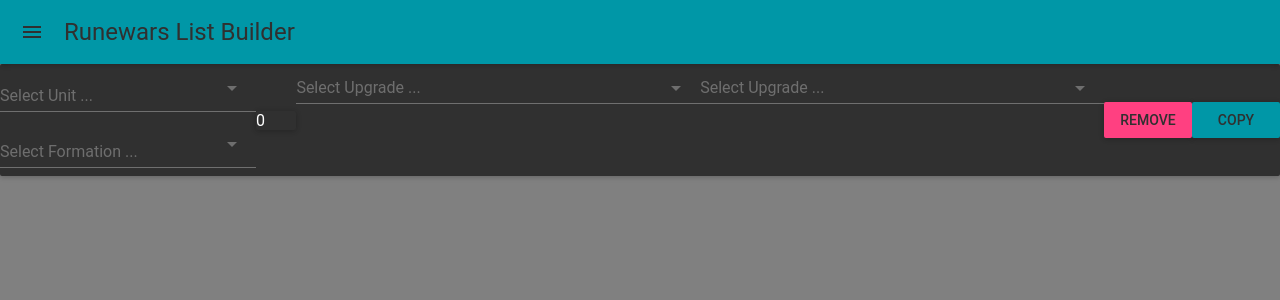
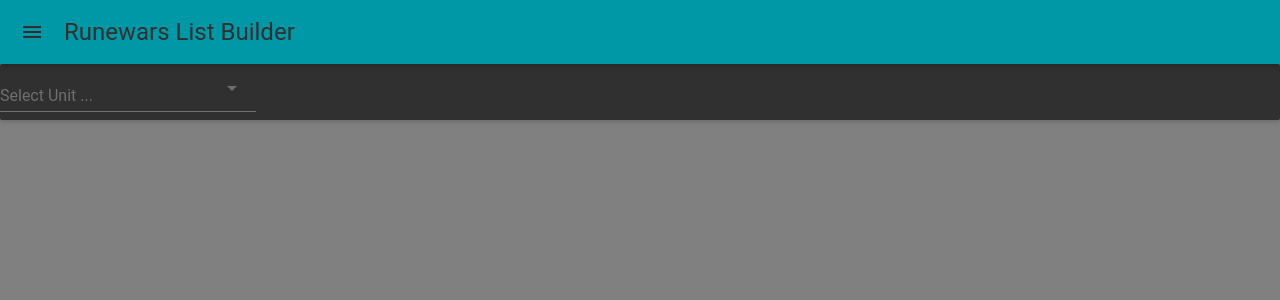
Before and after one commit to brianries/runewars-list-builder, a React (Create React App) app: page / in a window 1280 px wide. Shown: the top 300 px of the page. Built offline with nearby package versions, Linux system fonts and the light colour scheme; the HTML template or start-up script is replaced by a standard one; what react-tap-event-plugin would draw is missing.

Commit message:
Updated some of the spacing

```diff
--- a/src/UnitCard.css
+++ b/src/UnitCard.css
@@ -6,19 +6,17 @@
 }
 
 .unitSelectContainer {
-	flex: 6;
+	flex: 3;
 	display: flex;
 	flex-direction: column;
-	margin: 10;
-	padding: 40;
+	margin: 0;
+	padding: 0;
 }
 
 .unitCostContainer {
 	flex: 1;
 	display: flex;
-	width: 100%;
-	margin: auto;
-	padding: auto;
+	flex-direction: column;
 }
 
 .unitUpgradeContainer {
@@ -40,7 +38,12 @@
 }
 
 .paper {
-	width: 100%;
+	margin: auto;
+}
+
+.costText {
+	text-align: center;
+	margin: auto;
 }
 
 .selectUpgrade {
--- a/src/UnitCard.js
+++ b/src/UnitCard.js
@@ -53,8 +53,25 @@
 	}
 
 	render() {
-		return (
-			<div>
+		let panel = null;
+		if (this.props.isNewOption) {
+			return (
+				<div>
+				<Card>
+					<div className="topContainer">
+						<div className="unitSelectContainer">
+							<SelectField hintText="Select Unit ..." className="selectUnit" value={this.props.unitValue} onChange={this.handleUnitChange}>
+								{this.getUnitMenuItems()}
+							</SelectField>
+						</div>
+					</div>
+				</Card>
+				</div>
+			);
+		}
+		else {
+			return (
+				<div>
 				<Card>
 				<div className="topContainer">
 					<div className="unitSelectContainer">
@@ -67,7 +84,9 @@
 					</div>
 					<div className="unitCostContainer">
 						<Paper className="paper">
-							0
+							<div className="costText">
+								0
+							</div>
 						</Paper>
 					</div>
 					<div className="unitUpgradeContainer">
@@ -84,9 +103,12 @@
 					</div>
 				</div>
 				</Card>
-			</div>
-		);
+				</div>
+			);
+		}
 	}
+
+
 
 	handleRemove(event) {
 		this.props.onRemove(this.props.cardIndex);
--- a/src/UnitList.js
+++ b/src/UnitList.js
@@ -16,13 +16,19 @@
 	render() {
 		const lastCardIndex = this.state.units.length;
 		const existingCards = this.state.units.map((element, index) => (
-			<UnitCard cardIndex={index} unitValue={element.unitValue} onUnitChange={this.handleUnitChange} onRemove={this.handleRemove} onCopy={this.handleCopy}/>
+			<UnitCard
+				cardIndex={index}
+				unitValue={element.unitValue}
+				onUnitChange={this.handleUnitChange}
+				onRemove={this.handleRemove}
+				onCopy={this.handleCopy}
+			/>
 		));
 
 		return (
 			<div>
 				{existingCards}
-				<UnitCard cardIndex={lastCardIndex} unitValue={null} onUnitChange={this.handleUnitChange} onRemove={this.handleRemove} onCopy={this.handleCopy}/>
+				<UnitCard cardIndex={lastCardIndex} unitValue={null} onUnitChange={this.handleUnitChange} isNewOption={true}/>
 			</div>
 		)
 	}
```
